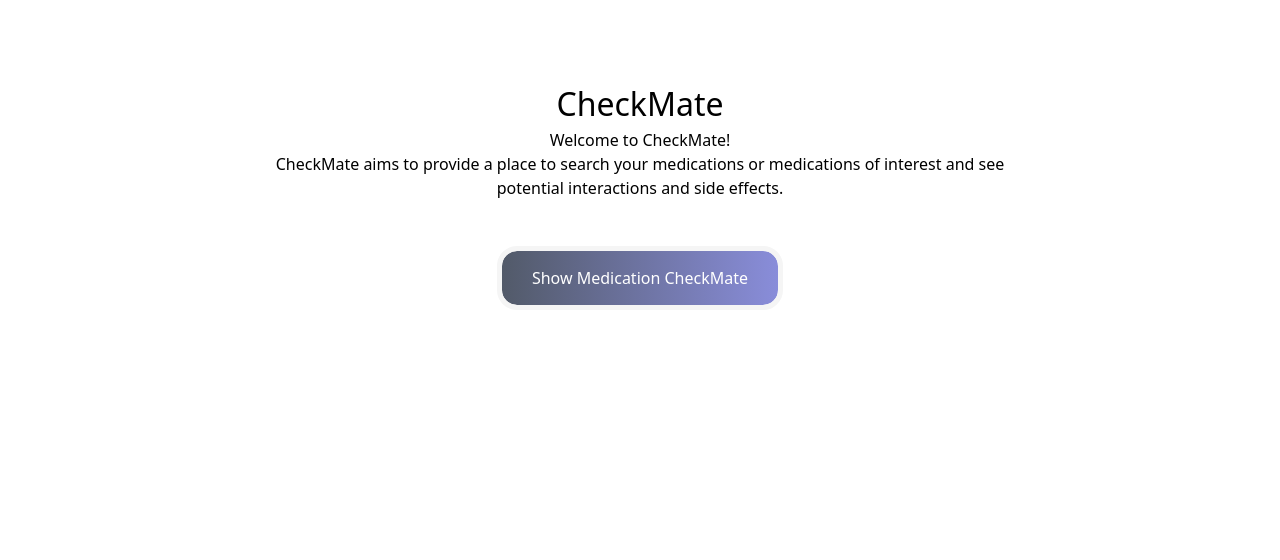
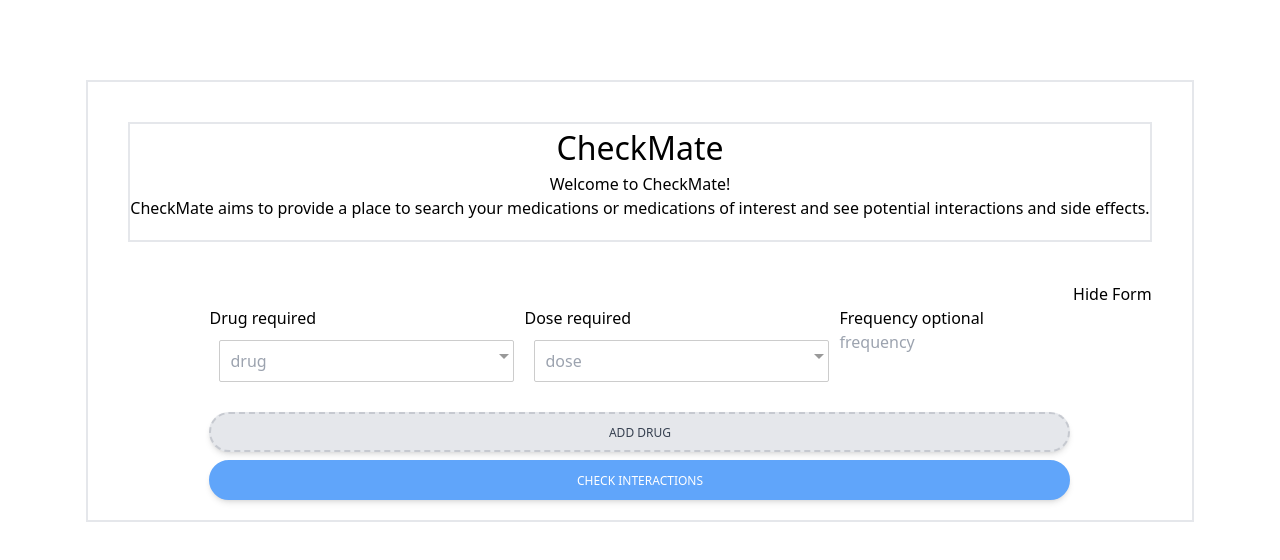
Before and after one commit to abbychoii/checkmate, a React (Create React App) app in the folder checkmate-frontend/: page / in a window 1280 px wide. Shown: the top 560 px of the page. Built offline with nearby package versions, Linux system fonts and the light colour scheme.

Commit message:
finished basic button

```diff
--- a/checkmate-frontend/src/App.js
+++ b/checkmate-frontend/src/App.js
@@ -3,6 +3,8 @@ import MedicationData from "./components/MedicationData";
 import axios from "axios";
 import { useState } from "react";
 import "./App.css";
+import TitleBlock from "./components/styles/TitleBlock.styled";
+import { Popover } from "@headlessui/react";
 
 function App() {
   const [currentData, setCurrentData] = useState({
@@ -12,7 +14,7 @@ function App() {
     drugs: [""],
     frequencies: [""]
   });
-  const [display, setDisplay] = useState(false);
+  const [display, setDisplay] = useState(true);
   const getInteractions = async (formData) => {
     console.log("getInteractions called");
     // console.log(formData);
@@ -83,31 +85,24 @@ function App() {
   };
 
   return (
-    <div className="grid h-screen grid-cols-10 w-screen">
-      <div className="grid col-start-3 col-span-6 mt-20">
-        <div className="flex flex-col content-start">
-          <h1>CheckMate</h1>
-          <div className="blurb">
-            <h3>Welcome to CheckMate!</h3>
-            CheckMate aims to provide a place to search your medications or
-            medications of interest and see potential interactions and side
-            effects.
-          </div>
-          <button className="btn" onClick={() => setDisplay(!display)}>
-            {display
-              ? "Hide Medication CheckMate"
-              : "Show Medication CheckMate"}
+    <div className="flex justify-center">
+      <div className="flex flex-col mt-20 mb border-2 h-max">
+        <TitleBlock />
+        <button
+          className="btn flex justify-end mx-10"
+          onClick={() => setDisplay(!display)}
+        >
+          {display ? "Hide Form" : "Show Form"}
         </button>
         {display ? (
-            <div>
+          <div className="flex">
             <AddDrugForm getInteractions={getInteractions}></AddDrugForm>
+          </div>
+        ) : null}
         <MedicationData
           currentData={currentData}
           getDrugLabel={getDrugLabel}
         ></MedicationData>
-            </div>
-          ) : null}
-        </div>
       </div>
     </div>
   );
--- a/checkmate-frontend/src/components/AddDrugForm.css
+++ b/checkmate-frontend/src/components/AddDrugForm.css
@@ -1,12 +1,10 @@
-
+/*
 .drugForm {
-    max-width: 50vw;
+    max-width: 100vw;
 }
 .medData {
-    /* border: 2px black solid; */
     display: flex;
     flex-direction: row;
-    /* width:fit-content; */
     justify-content: center;
 }
 .valid-req {
@@ -29,10 +27,6 @@ label {
 }
 
 .btn {
-    cursor:auto;
-    margin: 1.6em auto;
-    display:block;
-    /* -webkit-appearance: none; */
     border: 5px solid whitesmoke;
     border-radius: 20px;
     padding: 15px 30px;
@@ -55,17 +49,17 @@ label {
     outline: none;
     padding: 8px 50px 8px 10px;
     transition: all 200ms ease;
-    width: 100%;
+    width: 50%;
     }
 
 .info .freq {
-    margin: 0px;
-    padding: 0px;
+    margin: 5px;
+    padding: 5px;
 
 }
 .inputContainer {
-    margin: 0px;
-    padding:0px;
+    margin: 5px;
+    padding:5px;
 }
 
 .info {
@@ -80,15 +74,13 @@ label {
     word-wrap: break-word;
     cursor:auto;
     margin:auto;
-    /* display:block; */
-    /* -webkit-appearance: none; */
-    border: 4px solid whitesmoke;
+
+    border: 4px solid rgb(17, 16, 16);
     border-radius: 10px;
     padding: 10px 20px;
-    /* background-repeat: no-repeat; */
     background-size: 100%;
     background-clip: padding-box;
     position: relative;
-    color: #FFF;
+    color: #131212;
     background-image: linear-gradient(90deg, #525a69, #898dda)
-}
+} */
--- a/checkmate-frontend/src/components/AddDrugForm.js
+++ b/checkmate-frontend/src/components/AddDrugForm.js
@@ -159,12 +159,11 @@ const AddDrugForm = ({ getInteractions }) => {
   };
 
   return (
-    <div className="grid justify-center">
-      <div className="drugForm">
-        <form>
+    <div className="drugForm flex flex-grow justify-evenly">
+      <form className="flex flex-col">
         {formData.map((element, index) => {
           return (
-              <div className="medData" key={index}>
+            <div className="medData flex flex-row flex-grow" key={index}>
               <div className="info">
                 {index === 0 ? (
                   <label htmlFor="drug">
@@ -224,29 +223,30 @@ const AddDrugForm = ({ getInteractions }) => {
                 </div>
               </div>
               {index || formData.length > 1 ? (
-                  <div className="info">
+                <div className="info flex content-center">
                   <button
                     type="button"
                     className="btnX"
                     onClick={() => removeFormData(index)}
                   >
-                      {`Delete ${formData[index].drug}`}
+                    {/* {`Delete ${formData[index].drug}`} */}
+                    {`x`}
                   </button>
                 </div>
               ) : null}
             </div>
           );
         })}
-          <div className="btnContainer">
+        <div className="btnContainer flex flex-col justify-evenly my-5 gap-2">
           <button
-              className="btn"
+            className="btn h-10 border-dashed border-2 border-opacity-20  border-gray-600 bg-gray-200 text-gray-700 font-medium text-xs leading-tight uppercase rounded-full shadow-md hover:bg-gray-300 hover:shadow-lg focus:bg-gray-300 focus:shadow-lg focus:outline-none focus:ring-0 active:bg-gray-400 active:shadow-lg transition duration-150 ease-in-out"
             type="button"
             onClick={() => addFormFields()}
           >
             Add Drug
           </button>
           <input
-              className="btn"
+            className="btn h-10 border-2 border-blue-400 bg-blue-400 text-white font-medium text-xs leading-tight uppercase rounded-full shadow-md hover:bg-blue-500 hover:shadow-lg focus:bg-blue-500 focus:shadow-lg focus:outline-none focus:ring-0 active:bg-blue-600 active:shadow-lg transition duration-150 ease-in-out"
             type="submit"
             value="Check Interactions"
             onClick={handleSubmit}
@@ -254,7 +254,6 @@ const AddDrugForm = ({ getInteractions }) => {
         </div>
       </form>
     </div>
-    </div>
   );
 };
 
--- a/checkmate-frontend/src/components/Medication.js
+++ b/checkmate-frontend/src/components/Medication.js
@@ -3,12 +3,26 @@ import DrugLabel from "./DrugLabel";
 // import OncHighList from "./OncHigh";
 // import DrugBankList from "./DrugBankList";
 import Interactions from "./Interactions";
+import { Disclosure } from "@headlessui/react";
+import { ChevronUpIcon } from "@heroicons/react/20/solid";
 //
 function Medication({ currentData, getDrugLabel, idx }) {
   console.log(currentData);
   return (
-    <div>
-      <h3>{`${currentData.drugs[idx]} rxCUI: ${currentData.rxCUIs[idx]}`}</h3>
+    <Disclosure>
+      {({ open }) => (
+        <>
+          <Disclosure.Button className="flex flex-grow rounded-lg bg-purple-100 px-4 py-2 text-left text-sm font-medium text-purple-900 hover:bg-purple-200 focus:outline-none focus-visible:ring focus-visible:ring-purple-500 focus-visible:ring-opacity-75">
+            <span>{currentData.drugs[idx]}</span>
+            <ChevronUpIcon
+              className={`${
+                open ? "rotate-180 transform" : ""
+              } h-5 w-5 text-purple-500`}
+            />
+          </Disclosure.Button>
+          <Disclosure.Panel className="px-4 pt-4 pb-2 text-sm text-gray-500">
+            <h3>{`${currentData.drugs[idx]}`}</h3>
+            <h3>rxCUI: {currentData.rxCUIs[idx]}</h3>
             <p>Dose: {currentData.doses[idx]}</p>
             {currentData.frequencies[idx] ? (
               <p>Frequency: {currentData.frequencies[idx]}</p>
@@ -22,7 +36,10 @@ function Medication({ currentData, getDrugLabel, idx }) {
               currentData={currentData}
               rxCUI={currentData.rxCUIs[idx]}
             ></Interactions>
-    </div>
+          </Disclosure.Panel>
+        </>
+      )}
+    </Disclosure>
   );
 }
 
--- a/checkmate-frontend/src/components/MedicationData.js
+++ b/checkmate-frontend/src/components/MedicationData.js
@@ -3,10 +3,10 @@ const MedicationData = ({ currentData, getDrugLabel }) => {
   console.log(currentData);
   if (currentData.drugs[0]) {
     return (
-      <div>
+      <div className="flex flex-grow flex-col mx-10 border-2 mb-10 mt-10">
         <h2>Medication Data</h2>
         {currentData.drugs.map((drug, idx) => (
-          <div>
+          <div className="flex flex-grow flex-col">
             <Medication
               currentData={currentData}
               getDrugLabel={getDrugLabel}
--- /dev/null
+++ b/checkmate-frontend/src/components/styles/TitleBlock.styled.js
@@ -0,0 +1,16 @@
+import React from "react";
+
+const TitleBlock = () => {
+  return (
+    <div className="flex flex-col justify-center border-2 mx-10 mt-10 mb-10 text-center">
+      <h1 className="title">CheckMate</h1>
+      <div className="blurb">
+        <h3>Welcome to CheckMate!</h3>
+        CheckMate aims to provide a place to search your medications or
+        medications of interest and see potential interactions and side effects.
+      </div>
+    </div>
+  );
+};
+
+export default TitleBlock;
```
Also changed, not shown: checkmate-frontend/src/components/styles/AddDrugForm.styled.js (deleted). Lines whose indentation alone changed are shown as unchanged.
